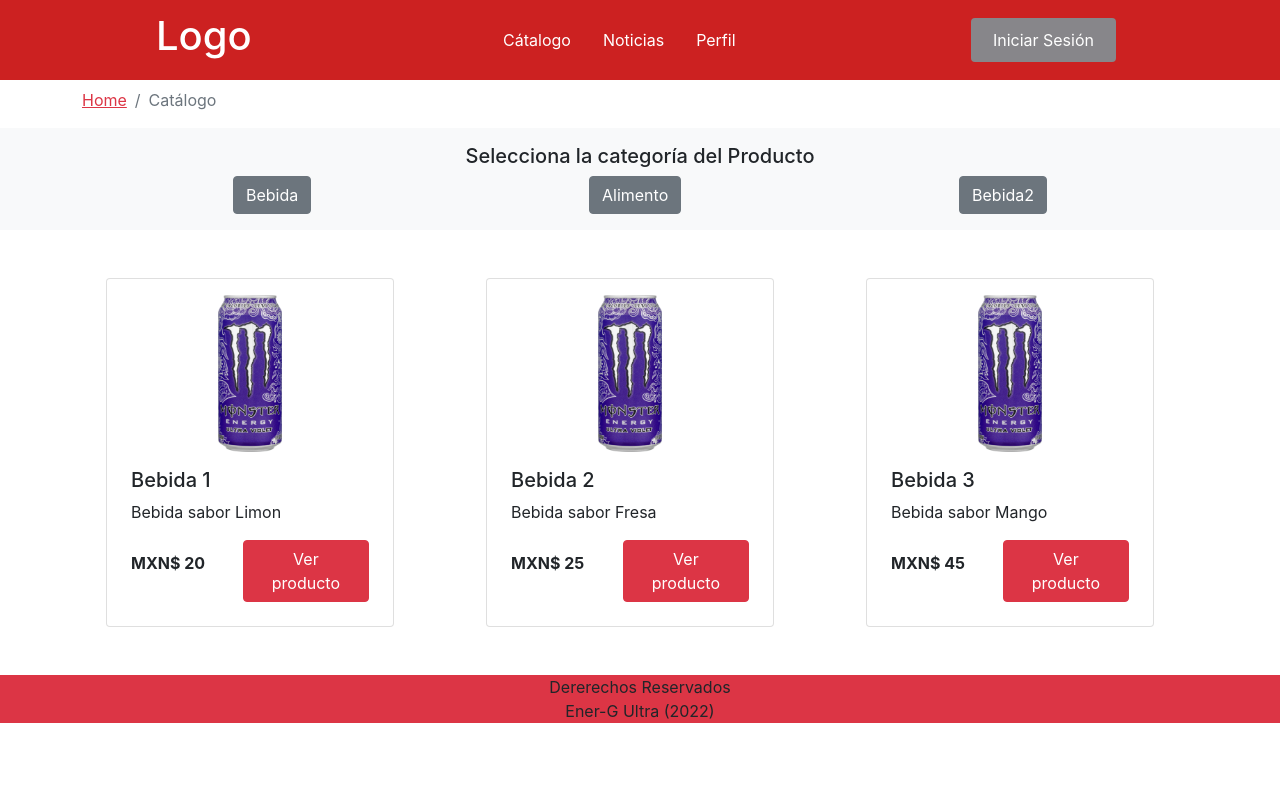
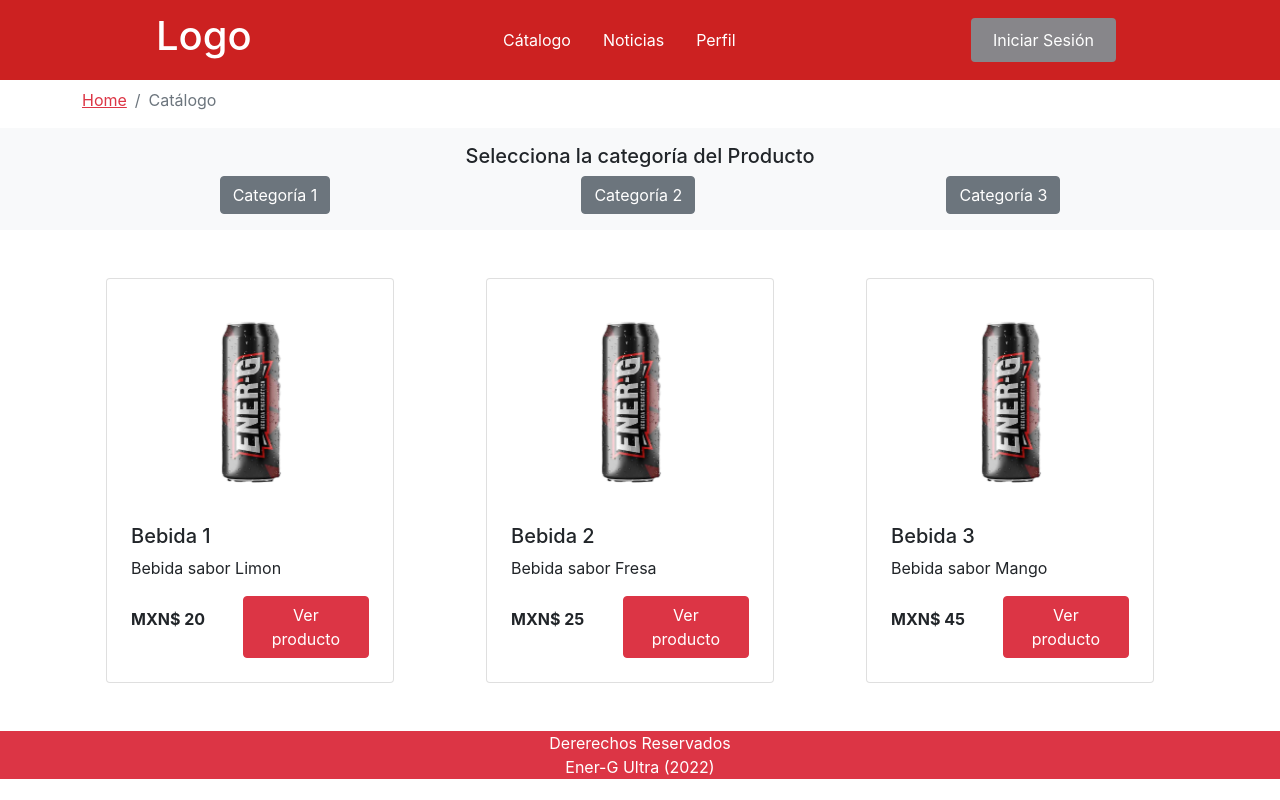
Before and after one commit to victor11s/ENER-G-ULTRA, a React (Create React App) app in the folder energ-1.0/: page /catalogo in a window 1280 px wide. Built offline with nearby package versions, Linux system fonts and the light colour scheme.

Commit message:
para presentar en clase

```diff
--- a/energ-1.0/src/components/FilterBar.js
+++ b/energ-1.0/src/components/FilterBar.js
@@ -12,9 +12,9 @@
           <h5 className='mb-2 text-center main-heading'>Selecciona la categoría del Producto</h5>
           <div className='menu-tabs container'>
             <div className='menu-tab d-flex justify-content-around'>
-              <button className='btn btn-secondary'>Bebida</button>
-              <button className='btn btn-secondary'>Alimento</button>
-              <button className='btn btn-secondary'>Bebida2</button>
+              <button className='btn btn-secondary'>Categoría 1</button>
+              <button className='btn btn-secondary'>Categoría 2</button>
+              <button className='btn btn-secondary'>Categoría 3</button>
             </div>
           </div>
         </Container>
--- a/energ-1.0/src/components/Footer.js
+++ b/energ-1.0/src/components/Footer.js
@@ -5,7 +5,7 @@
 class Footer extends React.Component {
     render() {
         return (
-            <div className="mt-5">
+            <div className="mt-5 text-white">
                 <Row className="bg-danger">
                     <Col className="text-center"> Dererechos Reservados </Col>
 
--- a/energ-1.0/src/components/TarjetaProducto.js
+++ b/energ-1.0/src/components/TarjetaProducto.js
@@ -1,6 +1,6 @@
 import React, { Component } from 'react'
 import { Button, Card, Container, Form, Row, Col } from 'react-bootstrap';
-import img1 from '../assets/img/1.png'
+import img1 from '../assets/img/LATASF.png'
 import { NavLink } from './NavComponent'
 
 
@@ -11,7 +11,7 @@
         <Row>
           <Col>
             <Card className="mt-5 p-2" style={{ width: '18rem' }}>
-              <Card.Img className="mt-2 mx-auto" variant="top" src={img1} style={{ width: '4rem' }} />
+              <Card.Img className="mt-2 mx-auto" variant="top" src={img1} style={{ width: '12rem' }} />
               <Card.Body>
                 <Card.Title>{props.nombre}</Card.Title>
                 <Card.Text>
```
